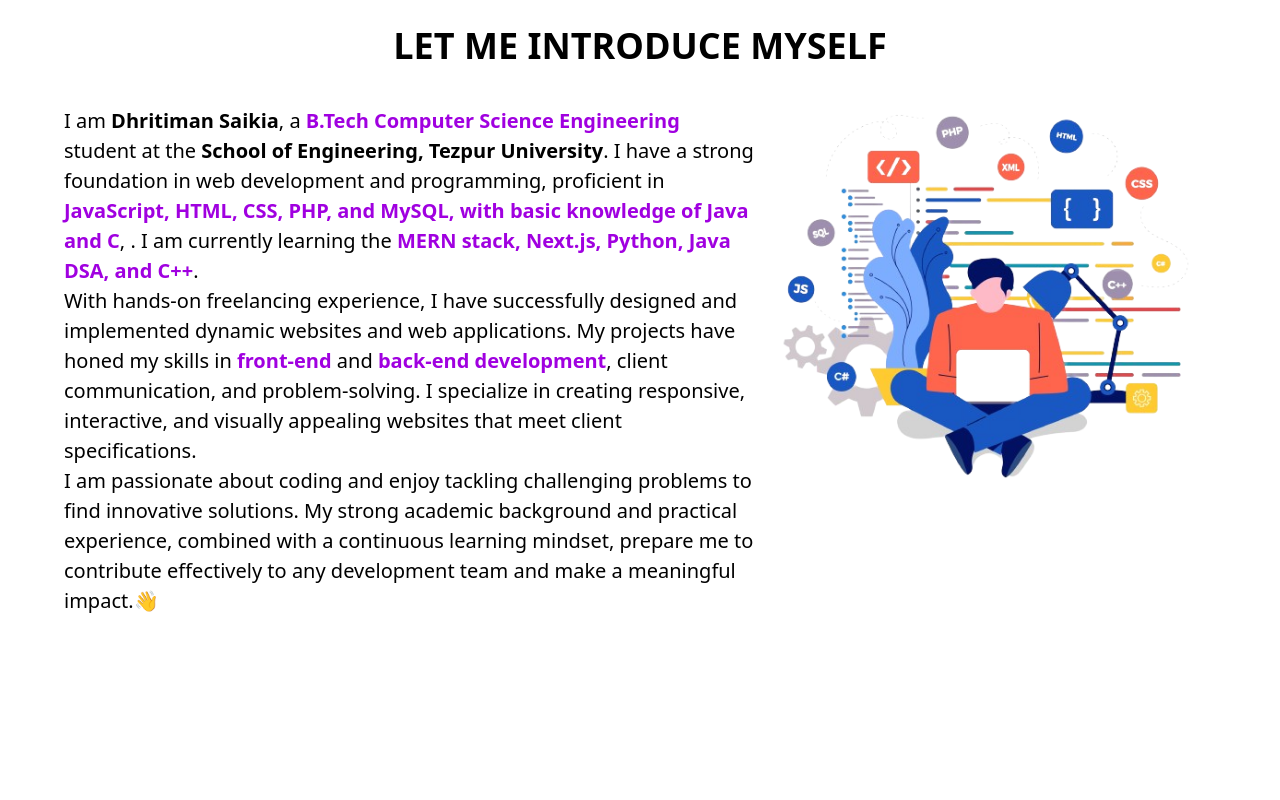
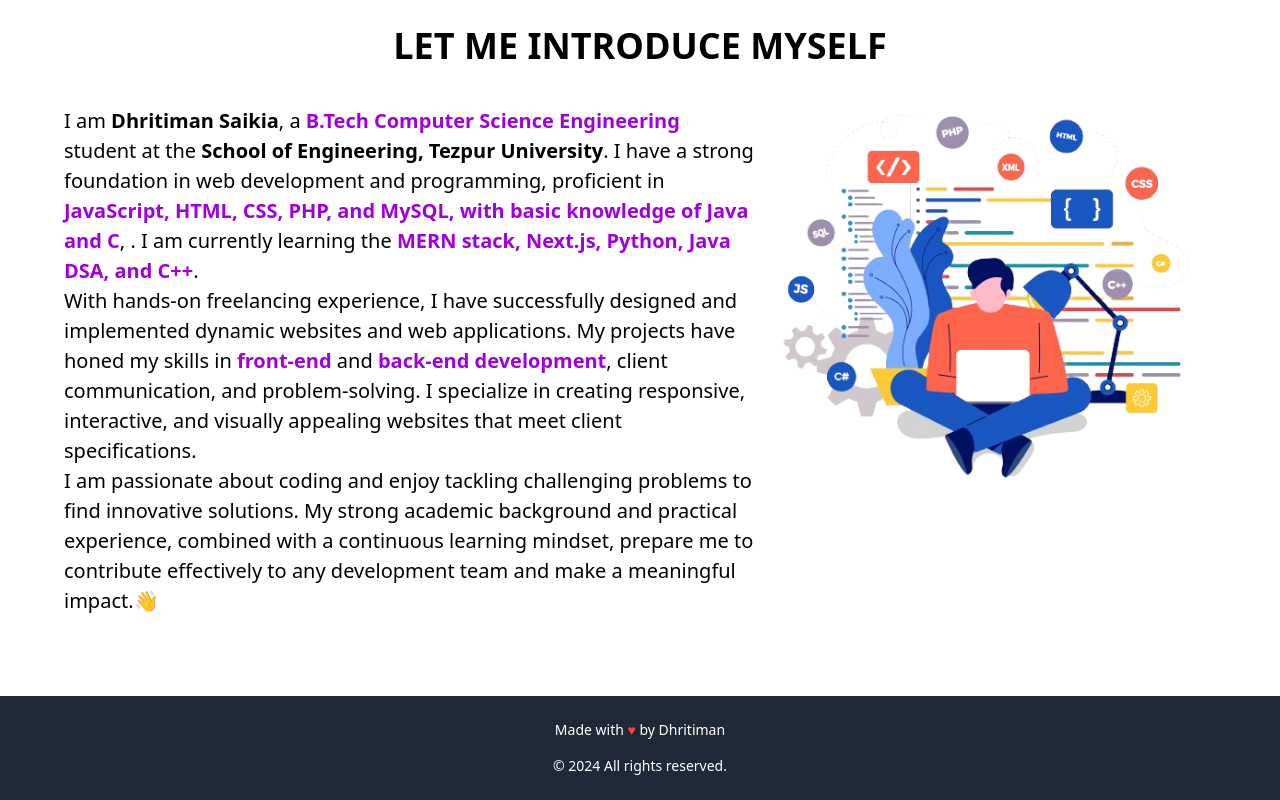
Before and after one commit to dhritiman78/dhritiman78-portfolio, a React (Vite) app: page /about in a window 1280 px wide. Shown: the part 814-1614 px from the top of the page. Before the commit the page ends 1510 px from the top, so only its background shows below. Built offline with nearby package versions, Linux system fonts and the light colour scheme.

Commit message:
new commit

```diff
--- a/src/App.jsx
+++ b/src/App.jsx
@@ -1,11 +1,14 @@
 import { useState,useEffect, useRef } from "react";
-import Navbar from "./components/Navbar";
-import Introduction from "./components/Introduction";
+import Navbar from "./components/Navbar"
+import Introduction from "./components/Introduction"
+import Footerbar from "./components/Footerbar"
+
 function App() {
   return (
     <>
-   <Navbar />
-    <Introduction />
+      <Navbar />
+      <Introduction />
+      <Footerbar />
     </>
   )
 }
--- /dev/null
+++ b/src/components/Footerbar.jsx
@@ -0,0 +1,18 @@
+import React from 'react';
+
+const Footerbar = () => {
+  return (
+    <footer className="bg-gray-800 text-white py-6">
+      <div className="container mx-auto flex flex-col items-center justify-center">
+        <p className="text-sm mb-4">
+          Made with <span className="text-red-500">&hearts;</span> by Dhritiman
+        </p>
+        <p className="text-sm">
+          © {new Date().getFullYear()} All rights reserved.
+        </p>
+      </div>
+    </footer>
+  );
+};
+
+export default Footerbar;
```
Also changed, not shown: src/components/Introduction.jsx (indentation only).
